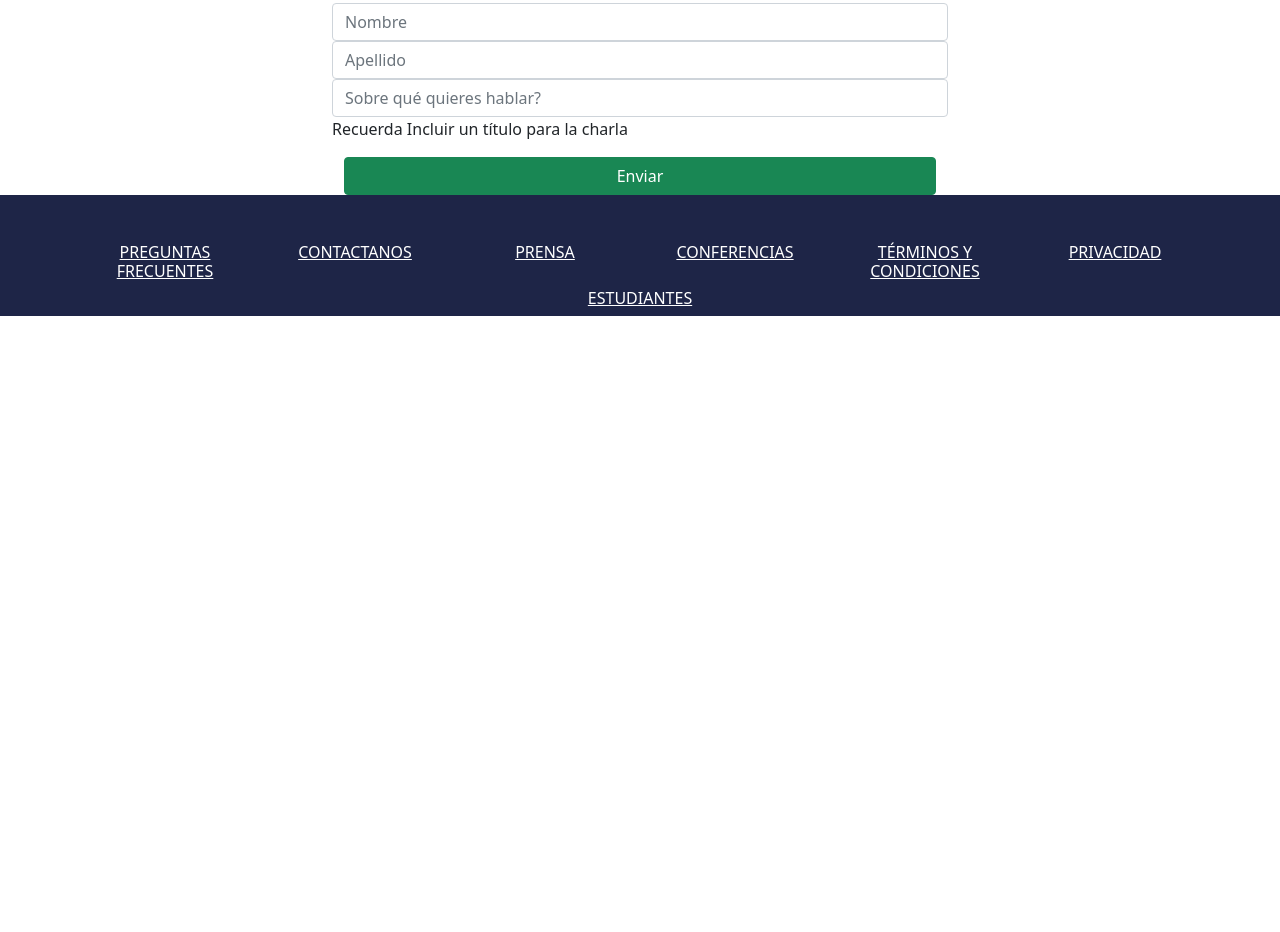
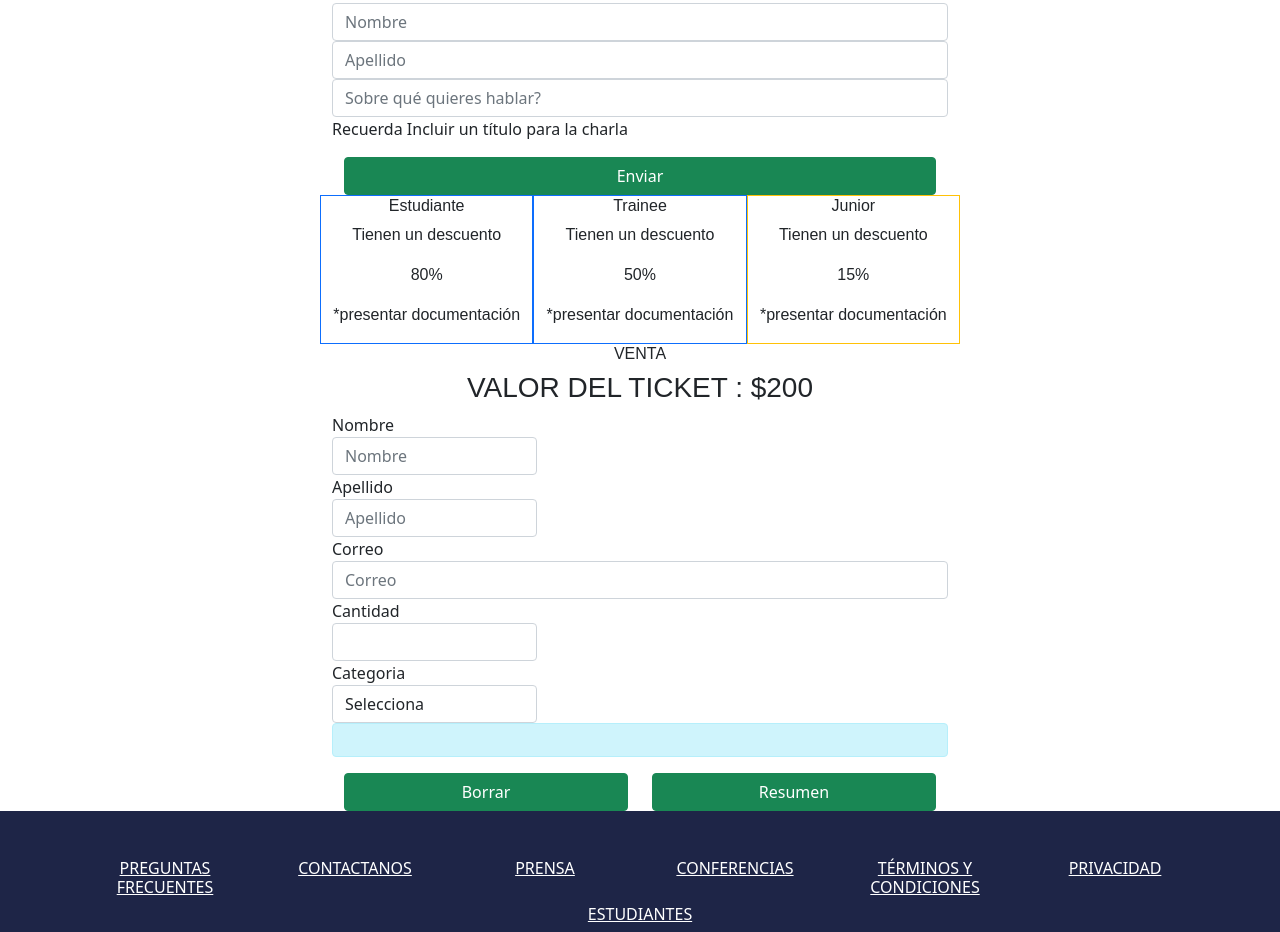
Before and after one commit to MDiaz79/MDiaz79, a plain HTML site: page TpIntegradorFront/index.html in a window 1280 px wide. Shown: the part 1979-2911 px from the top of the page. Before the commit the page ends 2295 px from the top, so only its background shows below. Drawn offline with nearby package versions, Linux system fonts and the light colour scheme.

Commit message:
IntegradorJS

```diff
--- a/TpIntegradorFront/index.html
+++ b/TpIntegradorFront/index.html
@@ -7,6 +7,7 @@
     <title>Conferencia BsAs CaC</title>
     <link rel="stylesheet" href="styless.css">
     <link href="https://cdn.jsdelivr.net/npm/bootstrap@5.0.2/dist/css/bootstrap.min.css" rel="stylesheet" integrity="sha384-EVSTQN3/azprG1Anm3QDgpJLIm9Nao0Yz1ztcQTwFspd3yD65VohhpuuCOmLASjC" crossorigin="anonymous">
+    <script src="/TpIntegradorFront/scripts.js"></script>
 </head>
 <body>
         <!--Barra de navegación-->
@@ -34,7 +35,7 @@
                   <a class="nav-link" href="#sec4">Conviértete en Orador</a>
                 </li>
                 <li class="nav-item ">
-                    <a class="nav-link disabled text-success" href="#">Comprar tickets</a>
+                    <a class="nav-link text-success" href="#sec5">Comprar tickets</a>
                   </li>
               </ul>
             </div>
@@ -120,6 +121,8 @@
 
         <!--Section 4-->
              <section id="sec4">
+
+                <div class>
                     <div>
                         <p id="orador">Conviertete en un </p>
                         <p id="orador">ORADOR</p>
@@ -141,6 +144,83 @@
                             <div class="d-grid">
                               <button type="button" class="btn btn-success btn-block">Enviar</button>
                             </div>
+                        </div>
+                    </div>
+                </section>
+                <!--Section 5-->
+                <section id="sec5">
+                    <div class= "container col-6">
+                        <div class="row">
+                           <span class="estudiante col 3 border border-primary">
+                                <h6>Estudiante</h6>
+                                <p>Tienen un descuento</p>
+                                <p>80%</p>
+                                <p>*presentar documentación</p>
+                            </span>
+                            <span class=" trainee col 3 border border-primary">
+                                <h6>Trainee</h6>
+                                <p>Tienen un descuento</p>
+                                <p>50%</p>
+                                <p>*presentar documentación</p>
+                            </span>
+
+                            <span class="junior col 3 border border-warning">
+                                <h6>Junior</h6>
+                                <p>Tienen un descuento</p>
+                                <p>15%</p>
+                                <p>*presentar documentación</p>
+
+                            </span>
+                        </div>
+                    </div>
+                    <h6 id="ticket">VENTA </h6>
+                    <h3 id="ticket">VALOR DEL TICKET : $200</h3>
+                </div>
+                <div class= "container col-6">
+                    <form>
+                        <div class="form-row">
+                            <div class="form-group col-md-4">
+                                <label for="Nombre">Nombre</label>
+                                <input type="nombre" class="form-control" id="Nombre" placeholder="Nombre" required>
+                            </div>
+                            <div class="form-group col-md-4">
+                                <label for="inputApellido">Apellido</label>
+                                <input type="apellido" class="form-control" id="inputApellido" placeholder="Apellido" required>
+                            </div>
+                        </div>
+                        <div class="form-group">
+                          <label for="inputCorreo">Correo</label>
+                          <input type="text" class="form-control" id="inputCorreo" placeholder="Correo" required>
+                        </div>
+                        <div class="form-row">
+                            <div class="form-group col-md-4">
+                                <label for="inputCantidad">Cantidad</label>
+                                <input type="text" class="form-control" id="inputCantidad" required>
+                            </div>
+                            <div class="form-group col-md-4">
+                                <label for="inputCat">Categoria</label>
+                                <select id="inputCat" class="form-control" required>
+                                    <option value="inicio">Selecciona</option>
+                                    <option value="Estudiante">Estudiante</option>
+                                    <option value="Trainee">Trainee</option>
+                                    <option value="Junior">Junior</option>
+                                </select>
+                            </div>
+                        </div>
+                    </form>
+                    <div class="alert alert-info" role="alert" id="total">
+                    </div>
+                    <div class="container">
+                        <div class="row">
+                            <div class="col d-grid">
+                                <button type="button" class="btn btn-success btn-block">Borrar</button>
+                            </div>
+                            <div class="col d-grid">
+                                <button type="button" class="btn btn-success btn-block" id="resumen" onclick="valorEntrada()">Resumen</button>
+                            </div>
+
+                        </div>
+
                     </div>
                 </div>
             </section>
@@ -196,7 +276,6 @@
             </div>
 
           </footer>
+</body>
 
-
-</body>
 </html>
--- /dev/null
+++ b/TpIntegradorFront/scripts.js
@@ -0,0 +1,51 @@
+// Función para resolver costo de Ticket
+
+function valorEntrada(){
+    validaEntrada()
+    const inputCat= document.getElementById('inputCat').value;
+    console.log(inputCat);
+    validarSeleccion(inputCat);
+    calculaEntrada(inputCat);
+}
+function validaEntrada(){
+    const nombre=document.getElementById('Nombre').value;
+    validarCampo(nombre);
+    const apellido=document.getElementById('inputApellido').value;
+    validarCampo(apellido);
+    const correo=document.getElementById('inputCorreo').value;
+    validarCampo(correo);
+    const cantidad=document.getElementById('inputCantidad').value;
+    validarCampo(cantidad);
+    return;
+}
+function validarCampo(unCampo){
+    if (unCampo===''){
+        alert('Debe completar todos los campos');
+        return;
+    }
+}
+function validarSeleccion(cadena){
+    if (cadena==='' || cadena==='Selecciona'){
+        alert('Debe completar la categoría');
+        return;
+    }
+}
+
+function calculaEntrada(categoria){
+    document.getElementById('total').innerHTML='';
+    let valor;
+    switch(categoria) {
+        case "Estudiante":
+          valor= (200*85)/100;
+          break;
+        case "Trainee":
+            valor= (200*50)/100;
+          break;
+        case "Junior":
+            valor= (200*15)/100;
+          break;
+        default:
+          valor=200;
+    }
+        document.getElementById('total').innerHTML ='Total a pagar : ' + valor;
+    };
--- a/TpIntegradorFront/styless.css
+++ b/TpIntegradorFront/styless.css
@@ -68,3 +68,25 @@
     margin-top: 0%;
     font-family:Arial, Helvetica, sans-serif;
 }
+
+#ticket{
+    text-align: center;
+    margin-top: 0%;
+    font-family:Arial, Helvetica, sans-serif;
+}
+
+.estudiante{
+    text-align: center;
+    margin-top: 0%;
+    font-family:Arial, Helvetica, sans-serif;
+}
+.trainee{
+    text-align: center;
+    margin-top: 0%;
+    font-family:Arial, Helvetica, sans-serif;
+}
+.junior{
+    text-align: center;
+    margin-top: 0%;
+    font-family:Arial, Helvetica, sans-serif;
+}
```
Lines whose indentation alone changed are shown as unchanged.
